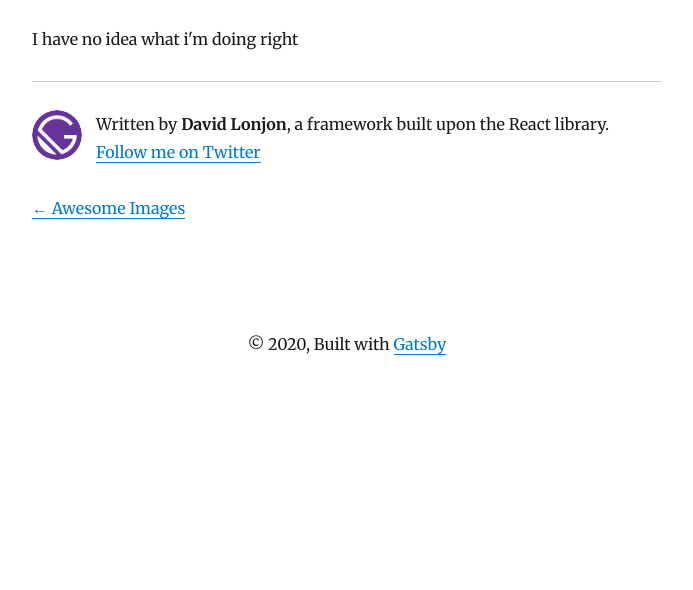
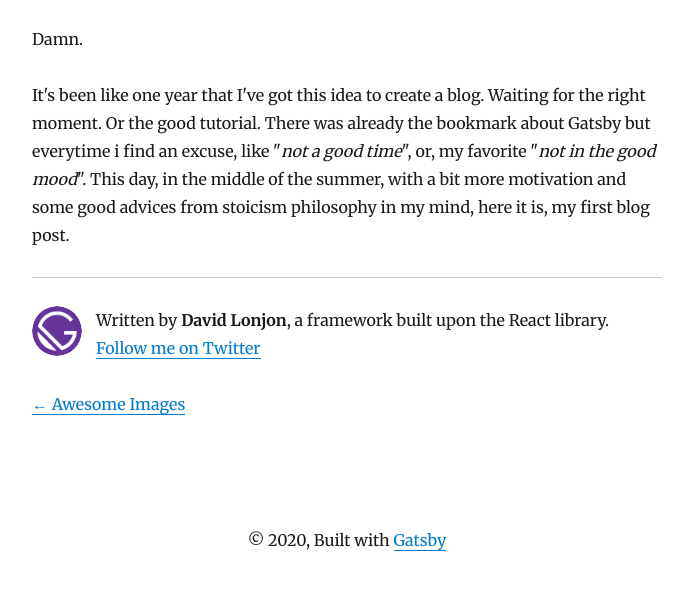
Before and after one commit to MidnightCitizen/the-stoic-hacker, a Gatsby site: page /blog/hello-world/ in a window 1280 px wide. Shown: the part 198-788 px from the top of the page, without its empty margins (293-986 px from the left). Built offline with nearby package versions, Linux system fonts and the light colour scheme; Gatsby itself is replaced by a stand-in of ours; some packages are replaced by stand-ins of ours.

Commit message:
modify first blog post

```diff
--- a/content/blog/hello-world.md
+++ b/content/blog/hello-world.md
@@ -2,6 +2,10 @@
 path: hello-world
 date: 2020-07-12T14:29:05.937Z
 title: Hello World
-description: A test
+description: First real blog post
 ---
-I have no idea what i'm doing right
+Damn.
+
+It's been like one year that I've got this idea to create a blog. Waiting for the right moment. Or the good tutorial.
+There was already the bookmark about Gatsby but everytime i find an excuse, like "*not a good time*", or, my favorite "*not in the good mood*".
+This day, in the middle of the summer, with a bit more motivation and some good advices from stoicism philosophy in my mind, here it is, my first blog post.
```
